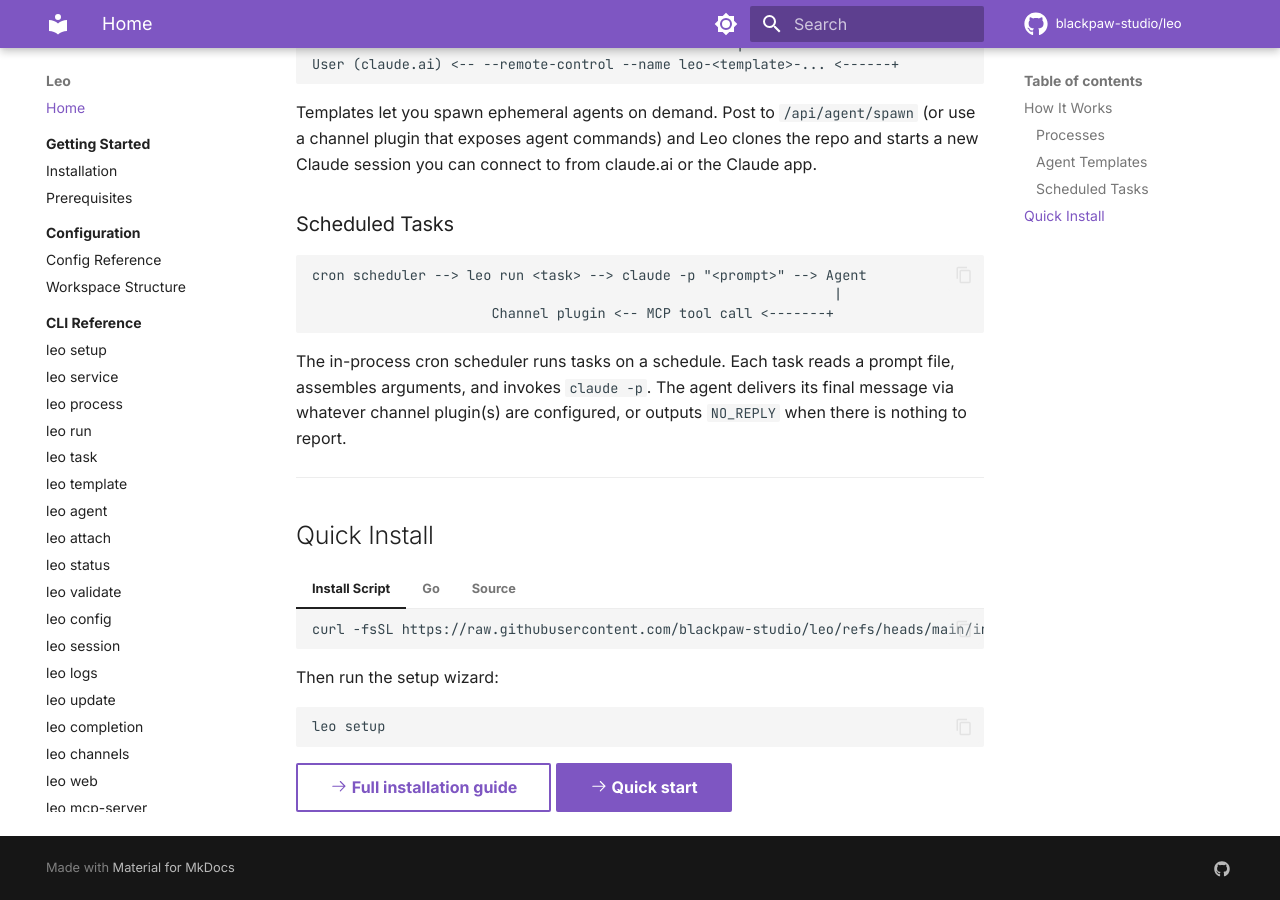
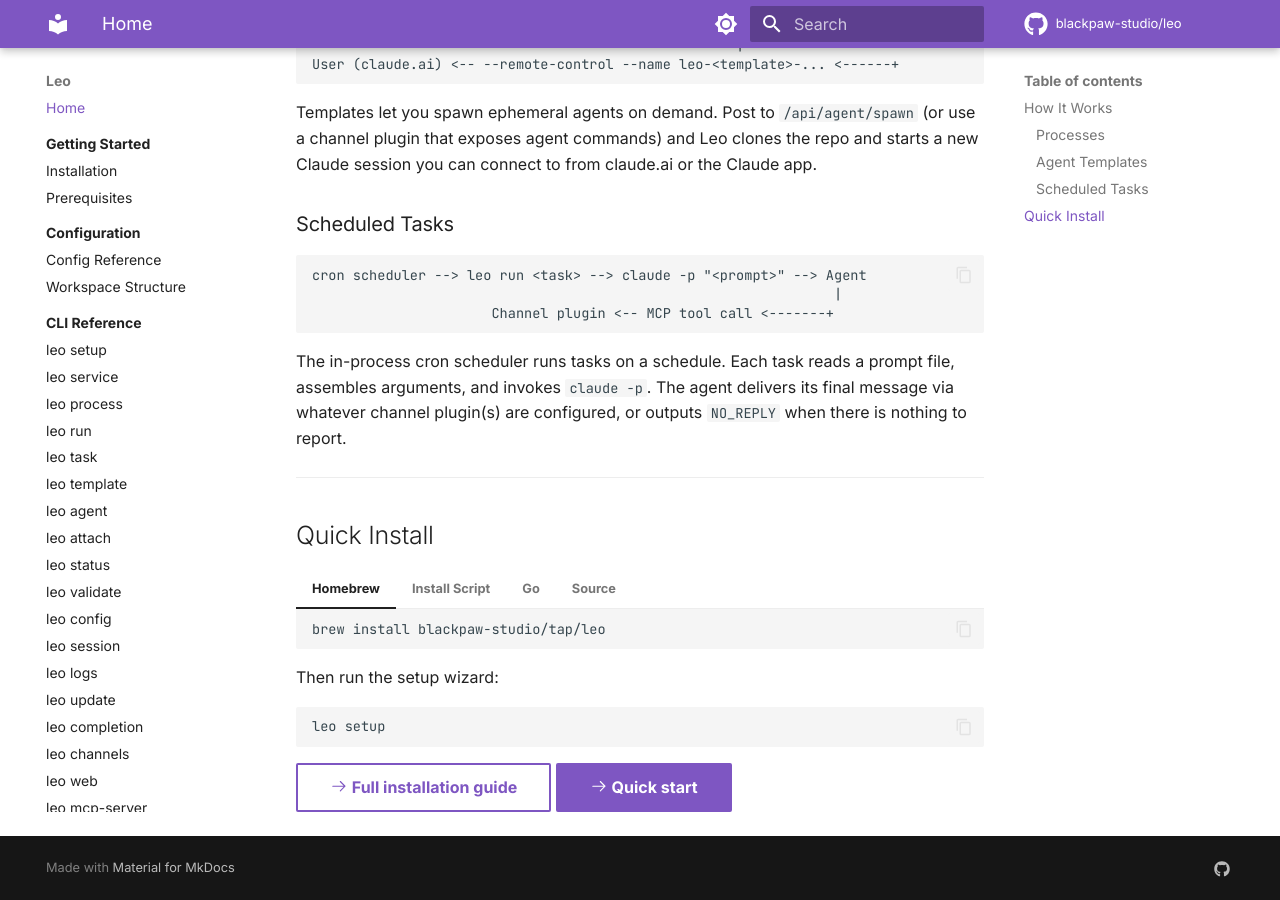
Before and after one commit to blackpaw-studio/leo, an MkDocs documentation site: the page built from docs/index.md, in a window 1280 px wide and 900 px high, scrolled down 1304 px. Built offline with MkDocs 1.6.1 and Material for MkDocs 9.7.7, drawn with Linux system fonts in a browser that asks for light colours; comment, search, counter and statistics services are not loaded.

Commit message:
docs: update homepage install section with homebrew and short-url installer

````diff
--- a/docs/index.md
+++ b/docs/index.md
@@ -82,10 +82,16 @@ The in-process cron scheduler runs tasks on a schedule. Each task reads a prompt
 
 ## Quick Install
 
+=== "Homebrew"
+
+    ```bash
+    brew install blackpaw-studio/tap/leo
+    ```
+
 === "Install Script"
 
     ```bash
-    curl -fsSL https://raw.githubusercontent.com/blackpaw-studio/leo/refs/heads/main/install.sh | sh
+    curl -fsSL leo.blackpaw.studio/install | sh
     ```
 
 === "Go"
````
